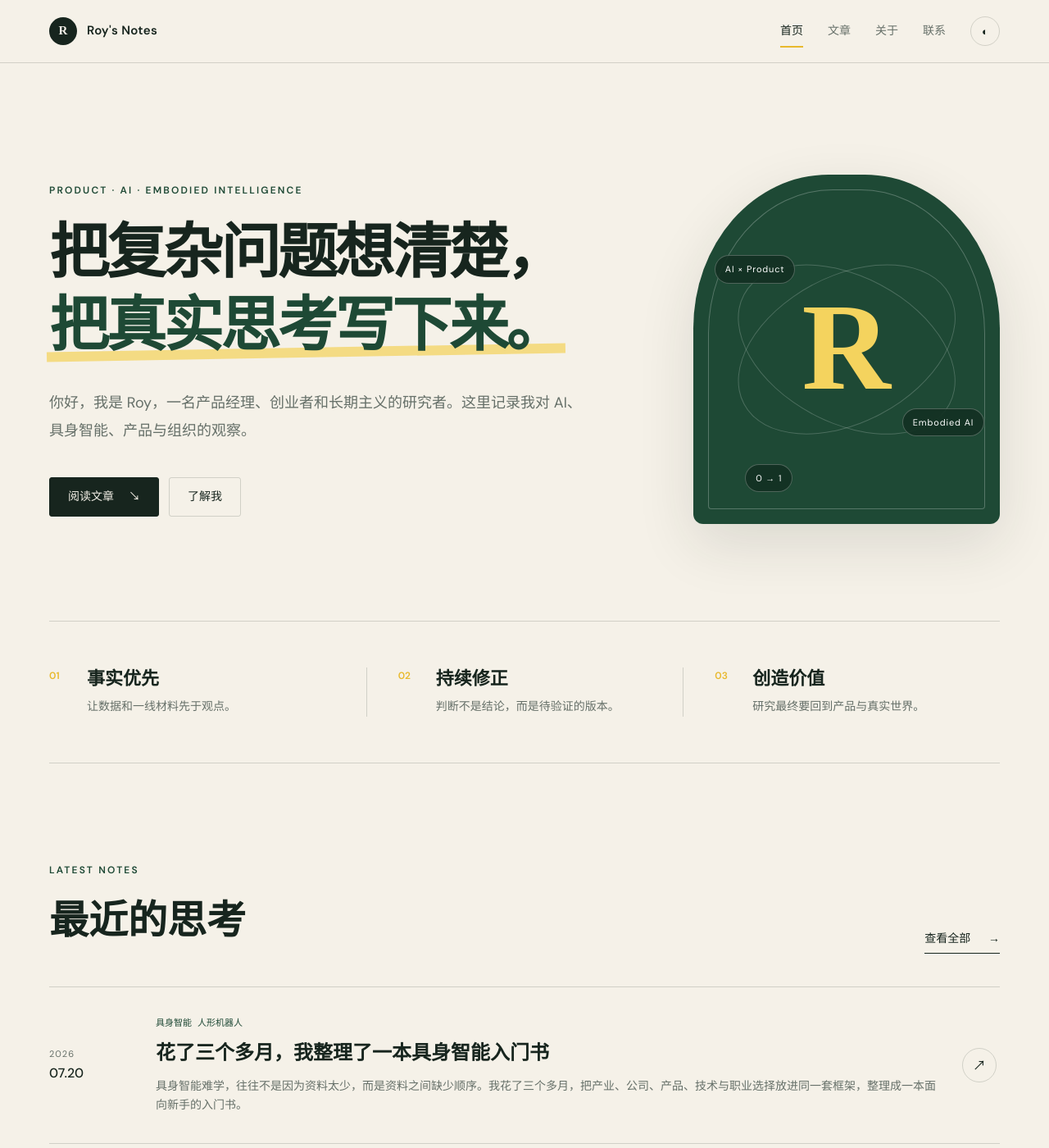
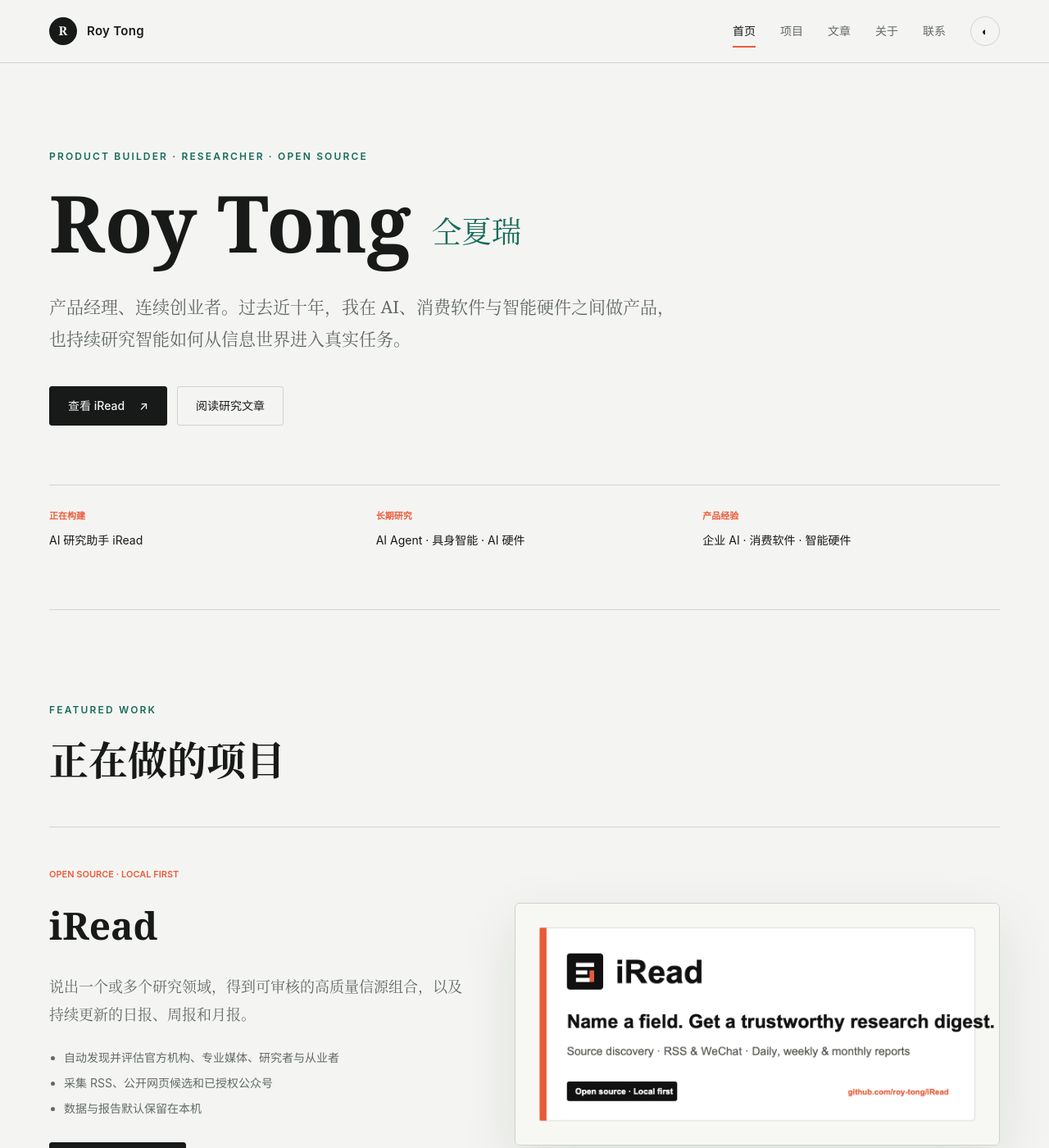
Before and after one commit to roy-tong/roy-tong.github.io, a Jekyll site: the page built from index.html, in a window 1280 px wide and 1400 px high. Shown: the whole window at 82% size. Built offline with Jekyll 4.4.1, drawn with Linux system fonts in a browser that asks for light colours; some of the changed text lies outside the part shown.

Commit message:
feat: focus personal site on projects and research

```diff
--- /dev/null
+++ b/Gemfile
@@ -0,0 +1,3 @@
+source "https://rubygems.org"
+
+gem "github-pages", group: :jekyll_plugins
--- a/_config.yml
+++ b/_config.yml
@@ -1,13 +1,21 @@
-title: "Roy's Notes"
-description: "关于 AI、产品、具身智能与创业的长期思考"
+title: "Roy Tong"
+tagline: "AI 产品、具身智能与开源研究工具"
+description: "Roy Tong（仝夏瑞）的个人网站：长期研究 AI 产品、Agent、具身智能、AI 硬件与创业，并构建开源研究助手 iRead。"
 url: "https://roy-tong.github.io"
 baseurl: ""
 lang: zh-CN
 timezone: Asia/Shanghai
+logo: /assets/images/social-preview.png
+image: /assets/images/social-preview.png
 
 author:
-  name: Roy
+  name: "Roy Tong（仝夏瑞）"
   github: roy-tong
+
+social:
+  name: "Roy Tong"
+  links:
+    - https://github.com/roy-tong
 
 permalink: /notes/:title/
 markdown: kramdown
--- a/_layouts/default.html
+++ b/_layouts/default.html
@@ -5,12 +5,10 @@
   <head>
     <meta charset="utf-8">
     <meta name="viewport" content="width=device-width, initial-scale=1">
-    <meta name="theme-color" content="#f5f1e8">
+    <meta name="theme-color" content="#f4f5f2">
+    <meta name="author" content="{{ site.author.name }}">
     {% if page.robots %}<meta name="robots" content="{{ page.robots }}">{% endif %}
     <link rel="icon" type="image/svg+xml" href="{{ '/assets/favicon.svg' | relative_url }}">
-    <link rel="preconnect" href="https://fonts.googleapis.com">
-    <link rel="preconnect" href="https://fonts.gstatic.com" crossorigin>
-    <link href="https://fonts.googleapis.com/css2?family=DM+Sans:wght@400;500;600&family=Noto+Serif+SC:wght@500;600;700&display=swap" rel="stylesheet">
     <link rel="stylesheet" href="{{ '/assets/css/style.css' | relative_url }}">
     {% feed_meta %}
     {% seo %}
@@ -22,11 +20,12 @@
       <div class="shell nav-wrap">
         <a class="brand" href="{{ '/' | relative_url }}" aria-label="返回首页">
           <span class="brand-mark">R</span>
-          <span>Roy's Notes</span>
+          <span>Roy Tong</span>
         </a>
 
         <nav class="nav" aria-label="主导航">
           <a href="{{ '/' | relative_url }}" {% if page.url == '/' %}aria-current="page"{% endif %}>首页</a>
+          <a href="{{ '/#projects' | relative_url }}">项目</a>
           <a href="{{ '/archive/' | relative_url }}" {% if page.url == '/archive/' %}aria-current="page"{% endif %}>文章</a>
           <a href="{{ '/about/' | relative_url }}" {% if page.url == '/about/' %}aria-current="page"{% endif %}>关于</a>
           <a href="{{ '/support/' | relative_url }}" {% if page.url == '/support/' %}aria-current="page"{% endif %}>联系</a>
@@ -44,11 +43,12 @@
     <footer class="site-footer">
       <div class="shell footer-grid">
         <div>
-          <p class="footer-title">Roy's Notes</p>
-          <p>记录未完成的判断，也记录判断如何被事实改变。</p>
+          <p class="footer-title">Roy Tong</p>
+          <p>研究 AI 如何从模型能力走向真实产品与真实世界。</p>
         </div>
         <div class="footer-links">
           <a href="{{ '/support/' | relative_url }}">联系与支持</a>
+          <a href="https://github.com/roy-tong/iRead">iRead</a>
           <a href="https://github.com/{{ site.author.github }}" rel="me">GitHub</a>
           <a href="{{ '/feed.xml' | relative_url }}">RSS</a>
         </div>
--- a/assets/css/style.css
+++ b/assets/css/style.css
@@ -1,28 +1,28 @@
 :root {
-  --paper: #f5f1e8;
-  --paper-deep: #ece5d7;
-  --ink: #17251e;
-  --muted: #667069;
-  --line: rgba(23, 37, 30, 0.16);
-  --accent: #e8b92d;
-  --accent-soft: #f4d35e;
-  --forest: #1e4935;
-  --white: #fffdf8;
-  --shadow: 0 24px 70px rgba(30, 45, 35, 0.12);
-  --serif: "Noto Serif SC", "Songti SC", serif;
-  --sans: "DM Sans", "PingFang SC", "Microsoft YaHei", sans-serif;
+  --paper: #f4f5f2;
+  --paper-deep: #e6e9e4;
+  --ink: #171a18;
+  --muted: #626964;
+  --line: rgba(23, 26, 24, 0.16);
+  --accent: #ed5a3a;
+  --accent-soft: #ffc85a;
+  --forest: #176b5a;
+  --white: #ffffff;
+  --shadow: 0 24px 70px rgba(23, 26, 24, 0.1);
+  --serif: Georgia, "Noto Serif CJK SC", "Source Han Serif SC", "Songti SC", serif;
+  --sans: -apple-system, BlinkMacSystemFont, "Segoe UI", "PingFang SC", "Microsoft YaHei", sans-serif;
 }
 
 :root[data-theme="dark"] {
-  --paper: #111914;
-  --paper-deep: #18231d;
+  --paper: #121513;
+  --paper-deep: #1d211e;
   --ink: #edf1eb;
   --muted: #a6afa9;
   --line: rgba(237, 241, 235, 0.16);
-  --accent: #e5b932;
-  --accent-soft: #f2cf5b;
-  --forest: #87b89b;
-  --white: #19251e;
+  --accent: #ff7658;
+  --accent-soft: #ffd16f;
+  --forest: #76c7b5;
+  --white: #1b1f1c;
   --shadow: 0 24px 70px rgba(0, 0, 0, 0.28);
 }
 
@@ -184,13 +184,13 @@ a {
   margin: 0;
   font-family: var(--serif);
   font-weight: 600;
-  letter-spacing: -0.045em;
+  letter-spacing: 0;
   line-height: 1.22;
 }
 
 .hero h1 {
   max-width: 740px;
-  font-size: clamp(46px, 5.7vw, 76px);
+  font-size: 76px;
 }
 
 .hero h1 em {
@@ -258,9 +258,161 @@ a {
 }
 
 .button.light {
-  color: #17251e;
-  background: #fffdf8;
-  border-color: #fffdf8;
+  color: #171a18;
+  background: #ffffff;
+  border-color: #ffffff;
+}
+
+.profile-intro {
+  padding-block: 104px 72px;
+  border-bottom: 1px solid var(--line);
+}
+
+.profile-intro h1 {
+  max-width: 980px;
+  margin: 0;
+  font-family: var(--serif);
+  font-size: 96px;
+  font-weight: 600;
+  letter-spacing: 0;
+  line-height: 1;
+}
+
+.profile-intro h1 span {
+  display: inline-block;
+  color: var(--forest);
+  font-size: 0.38em;
+  font-weight: 500;
+  vertical-align: middle;
+}
+
+.profile-lead {
+  max-width: 780px;
+  margin: 36px 0 0;
+  color: var(--muted);
+  font-family: var(--serif);
+  font-size: 21px;
+  line-height: 1.85;
+}
+
+.profile-actions {
+  display: flex;
+  margin-top: 38px;
+  gap: 12px;
+}
+
+.profile-facts {
+  display: grid;
+  margin: 72px 0 0;
+  padding: 28px 0 0;
+  border-top: 1px solid var(--line);
+  grid-template-columns: repeat(3, minmax(0, 1fr));
+  gap: 36px;
+}
+
+.profile-facts div {
+  min-width: 0;
+}
+
+.profile-facts dt {
+  margin-bottom: 8px;
+  color: var(--accent);
+  font-size: 11px;
+  font-weight: 600;
+}
+
+.profile-facts dd {
+  margin: 0;
+  color: var(--ink);
+  font-size: 14px;
+}
+
+.featured-work {
+  padding-block: 112px 20px;
+}
+
+.project-showcase {
+  display: grid;
+  padding-block: 48px;
+  align-items: center;
+  border-top: 1px solid var(--line);
+  border-bottom: 1px solid var(--line);
+  grid-template-columns: minmax(0, 0.92fr) minmax(420px, 1.08fr);
+  gap: 64px;
+}
+
+.project-label {
+  margin: 0 0 14px;
+  color: var(--accent);
+  font-size: 11px;
+  font-weight: 600;
+}
+
+.project-copy h3,
+.secondary-work h3 {
+  margin: 0;
+  font-family: var(--serif);
+  font-size: 46px;
+  font-weight: 600;
+}
+
+.project-copy > p:not(.project-label) {
+  margin: 20px 0 0;
+  color: var(--muted);
+  font-family: var(--serif);
+  font-size: 18px;
+  line-height: 1.85;
+}
+
+.project-points {
+  margin: 24px 0 0;
+  padding-left: 18px;
+  color: var(--muted);
+  font-size: 14px;
+}
+
+.project-points li + li {
+  margin-top: 7px;
+}
+
+.project-links {
+  display: flex;
+  margin-top: 30px;
+  align-items: center;
+  gap: 22px;
+}
+
+.project-visual {
+  display: block;
+  overflow: hidden;
+  border: 1px solid var(--line);
+  border-radius: 6px;
+  box-shadow: var(--shadow);
+}
+
+.project-visual img {
+  display: block;
+  width: 100%;
+  height: auto;
+}
+
+.secondary-work {
+  display: grid;
+  padding-block: 36px;
+  align-items: center;
+  border-bottom: 1px solid var(--line);
+  grid-template-columns: 0.65fr 1.25fr auto;
+  gap: 36px;
+}
+
+.secondary-work h3 {
+  font-size: 27px;
+}
+
+.secondary-work p {
+  margin: 0;
+  color: var(--muted);
+  font-size: 14px;
 }
 
 .hero-card {
@@ -390,7 +542,7 @@ a {
 .subscribe h2 {
   margin: 0;
   font-family: var(--serif);
-  font-size: clamp(32px, 4vw, 48px);
+  font-size: 48px;
   font-weight: 600;
 }
 
@@ -561,7 +713,7 @@ a {
 }
 
 .page-intro h1 {
-  font-size: clamp(48px, 7vw, 82px);
+  font-size: 72px;
 }
 
 .page-deck {
@@ -677,7 +829,7 @@ a {
 }
 
 .post-header h1 {
-  font-size: clamp(42px, 6vw, 66px);
+  font-size: 60px;
 }
 
 .post-subtitle {
@@ -947,9 +1099,9 @@ a {
 .error-code {
   margin: 0;
   color: var(--accent);
-  font-size: clamp(90px, 18vw, 200px);
+  font-size: 160px;
   font-weight: 600;
-  letter-spacing: -0.08em;
+  letter-spacing: 0;
   line-height: 0.8;
 }
 
@@ -964,6 +1116,21 @@ a {
 }
 
 @media (max-width: 900px) {
+  .profile-facts {
+    grid-template-columns: 1fr;
+    gap: 22px;
+  }
+
+  .project-showcase {
+    grid-template-columns: 1fr;
+  }
+
+  .secondary-work {
+    align-items: start;
+    grid-template-columns: 1fr;
+    gap: 18px;
+  }
+
   .hero {
     min-height: auto;
     padding-block: 74px;
@@ -1017,8 +1184,50 @@ a {
     padding-block: 60px;
   }
 
+  .profile-intro {
+    padding-block: 72px 48px;
+  }
+
+  .profile-intro h1 {
+    font-size: 58px;
+  }
+
+  .profile-intro h1 span {
+    display: block;
+    margin-top: 14px;
+    font-size: 22px;
+  }
+
+  .profile-lead {
+    margin-top: 28px;
+    font-size: 18px;
+  }
+
+  .profile-actions,
+  .project-links {
+    align-items: stretch;
+    flex-direction: column;
+  }
+
+  .profile-facts {
+    margin-top: 48px;
+  }
+
+  .featured-work {
+    padding-top: 80px;
+  }
+
+  .project-showcase {
+    padding-block: 34px;
+    gap: 38px;
+  }
+
+  .project-copy h3 {
+    font-size: 38px;
+  }
+
   .hero h1 {
-    font-size: clamp(39px, 11vw, 56px);
+    font-size: 48px;
   }
 
   .hero-lead {
--- a/index.html
+++ b/index.html
@@ -1,52 +1,77 @@
 ---
 layout: default
 title: 首页
-description: Roy 的个人主页，记录关于 AI、产品、具身智能与创业的长期思考。
+description: Roy Tong（仝夏瑞）的个人主页，展示 AI 产品、具身智能研究、开源项目 iRead 与长期写作。
+image: /assets/images/social-preview.png
 ---
 
-<section class="hero shell">
-  <div class="hero-copy">
-    <p class="eyebrow">PRODUCT · AI · EMBODIED INTELLIGENCE</p>
-    <h1>把复杂问题想清楚，<br><em>把真实思考写下来。</em></h1>
-    <p class="hero-lead">你好，我是 Roy，一名产品经理、创业者和长期主义的研究者。这里记录我对 AI、具身智能、产品与组织的观察。</p>
-    <div class="hero-actions">
-      <a class="button primary" href="#latest">阅读文章 <span>↘</span></a>
-      <a class="button secondary" href="{{ '/about/' | relative_url }}">了解我</a>
+<section class="profile-intro shell">
+  <p class="eyebrow">PRODUCT BUILDER · RESEARCHER · OPEN SOURCE</p>
+  <h1>Roy Tong <span>仝夏瑞</span></h1>
+  <p class="profile-lead">产品经理、连续创业者。过去近十年，我在 AI、消费软件与智能硬件之间做产品，也持续研究智能如何从信息世界进入真实任务。</p>
+  <div class="profile-actions">
+    <a class="button primary" href="https://github.com/roy-tong/iRead">查看 iRead <span>↗</span></a>
+    <a class="button secondary" href="#latest">阅读研究文章</a>
+  </div>
+  <dl class="profile-facts" aria-label="关注方向">
+    <div>
+      <dt>正在构建</dt>
+      <dd>AI 研究助手 iRead</dd>
+    </div>
+    <div>
+      <dt>长期研究</dt>
+      <dd>AI Agent · 具身智能 · AI 硬件</dd>
+    </div>
+    <div>
+      <dt>产品经验</dt>
+      <dd>企业 AI · 消费软件 · 智能硬件</dd>
+    </div>
+  </dl>
+</section>
+
+<section class="featured-work shell" id="projects" aria-labelledby="projects-title">
+  <div class="section-heading">
+    <div>
+      <p class="eyebrow">FEATURED WORK</p>
+      <h2 id="projects-title">正在做的项目</h2>
     </div>
   </div>
-  <div class="hero-card" aria-label="本站关注主题">
-    <div class="orbit orbit-one"></div>
-    <div class="orbit orbit-two"></div>
-    <div class="hero-monogram">R</div>
-    <div class="topic topic-one">AI × Product</div>
-    <div class="topic topic-two">Embodied AI</div>
-    <div class="topic topic-three">0 → 1</div>
-  </div>
-</section>
 
-<section class="principles shell" aria-label="写作原则">
-  <div class="principle">
-    <span>01</span>
-    <h2>事实优先</h2>
-    <p>让数据和一线材料先于观点。</p>
-  </div>
-  <div class="principle">
-    <span>02</span>
-    <h2>持续修正</h2>
-    <p>判断不是结论，而是待验证的版本。</p>
-  </div>
-  <div class="principle">
-    <span>03</span>
-    <h2>创造价值</h2>
-    <p>研究最终要回到产品与真实世界。</p>
+  <article class="project-showcase">
+    <div class="project-copy">
+      <p class="project-label">OPEN SOURCE · LOCAL FIRST</p>
+      <h3>iRead</h3>
+      <p>说出一个或多个研究领域，得到可审核的高质量信源组合，以及持续更新的日报、周报和月报。</p>
+      <ul class="project-points">
+        <li>自动发现并评估官方机构、专业媒体、研究者与从业者</li>
+        <li>采集 RSS、公开网页候选和已授权公众号</li>
+        <li>数据与报告默认保留在本机</li>
+      </ul>
+      <div class="project-links">
+        <a class="button primary" href="https://github.com/roy-tong/iRead">GitHub 与安装 <span>↗</span></a>
+        <a class="text-link" href="https://github.com/roy-tong/iRead/tree/main/examples/ai-embodied-research">真实运行案例</a>
+      </div>
+    </div>
+    <a class="project-visual" href="https://github.com/roy-tong/iRead" aria-label="查看 iRead GitHub 仓库">
+      <img src="{{ '/assets/images/iread-preview.png' | relative_url }}" width="1280" height="640" alt="iRead：输入研究领域，得到可信的研究日报" loading="lazy">
+    </a>
+  </article>
+
+  <div class="secondary-work">
+    <div>
+      <p class="project-label">RESEARCH NOTES</p>
+      <h3>Roy's Notes</h3>
+    </div>
+    <p>记录 AI 产品、具身智能、智能硬件与创业研究。这里不追求日更，而是保留判断、证据与修正过程。</p>
+    <a class="text-link" href="{{ '/archive/' | relative_url }}">浏览全部文章 <span>→</span></a>
   </div>
 </section>
 
 <section class="latest shell" id="latest">
   <div class="section-heading">
     <div>
-      <p class="eyebrow">LATEST NOTES</p>
-      <h2>最近的思考</h2>
+      <p class="eyebrow">LATEST RESEARCH</p>
+      <h2>最近的研究</h2>
     </div>
     <a class="text-link" href="{{ '/archive/' | relative_url }}">查看全部 <span>→</span></a>
   </div>
@@ -75,9 +100,9 @@ description: Roy 的个人主页，记录关于 AI、产品、具身智能与创
 
 <section class="subscribe shell">
   <div>
-    <p class="eyebrow">FOLLOW ALONG</p>
-    <h2>把更新带进你的阅读器</h2>
-    <p>通过 RSS 订阅新文章，不依赖算法推荐。</p>
+    <p class="eyebrow">FOLLOW WITHOUT AN ALGORITHM</p>
+    <h2>通过 RSS 继续阅读</h2>
+    <p>新文章直接进入你的阅读器，不依赖平台推荐。</p>
   </div>
   <a class="button light" href="{{ '/feed.xml' | relative_url }}">订阅 RSS <span>↗</span></a>
 </section>
--- a/robots.txt
+++ b/robots.txt
@@ -2,3 +2,5 @@ User-agent: *
 Disallow: /support/
 Disallow: /assets/images/wechat-contact.jpeg
 Disallow: /assets/images/wechat-tip.jpeg
+
+Sitemap: https://roy-tong.github.io/sitemap.xml
```
Also changed, not shown: about.md (+6 -0 lines), sitemap.xml (added, +26 -0 lines), README.md, assets/images/iread-preview.png (added), assets/images/social-preview.png (added), assets/images/social-preview.svg (added), 1 other file.
